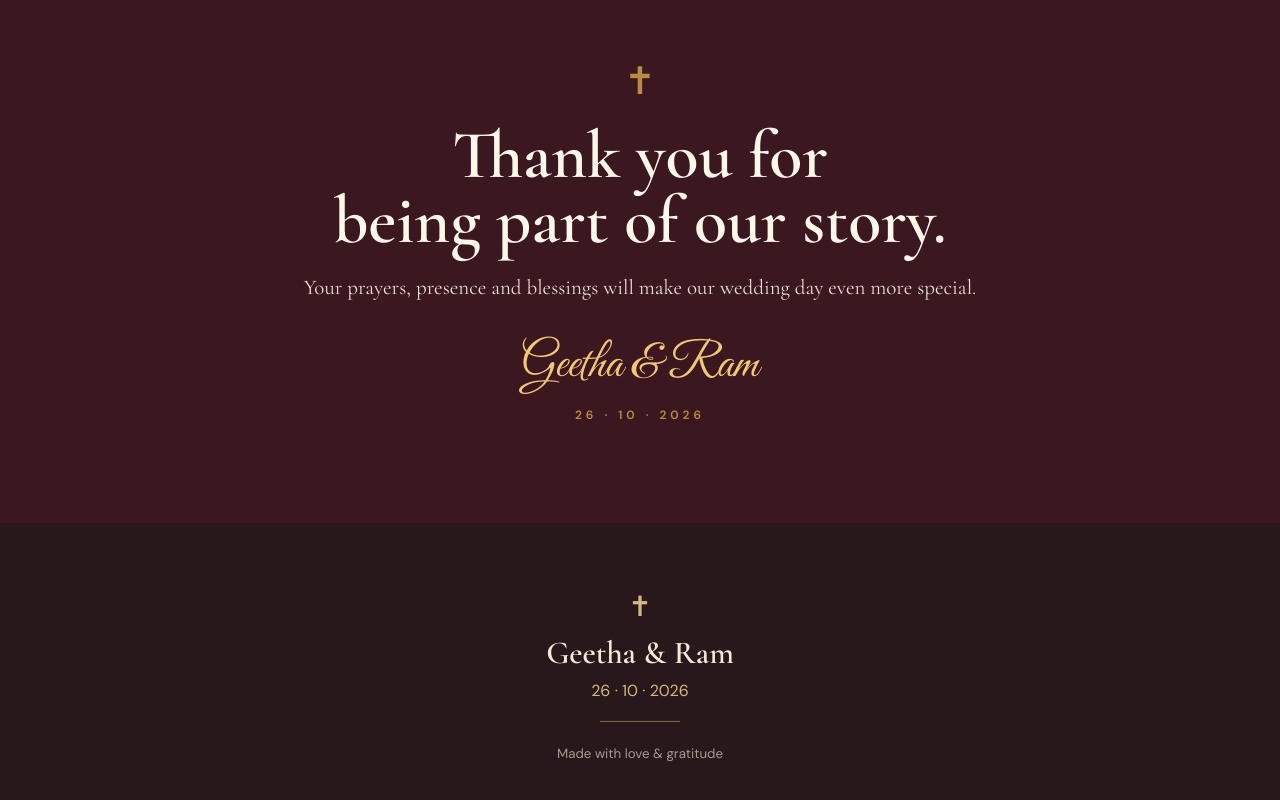
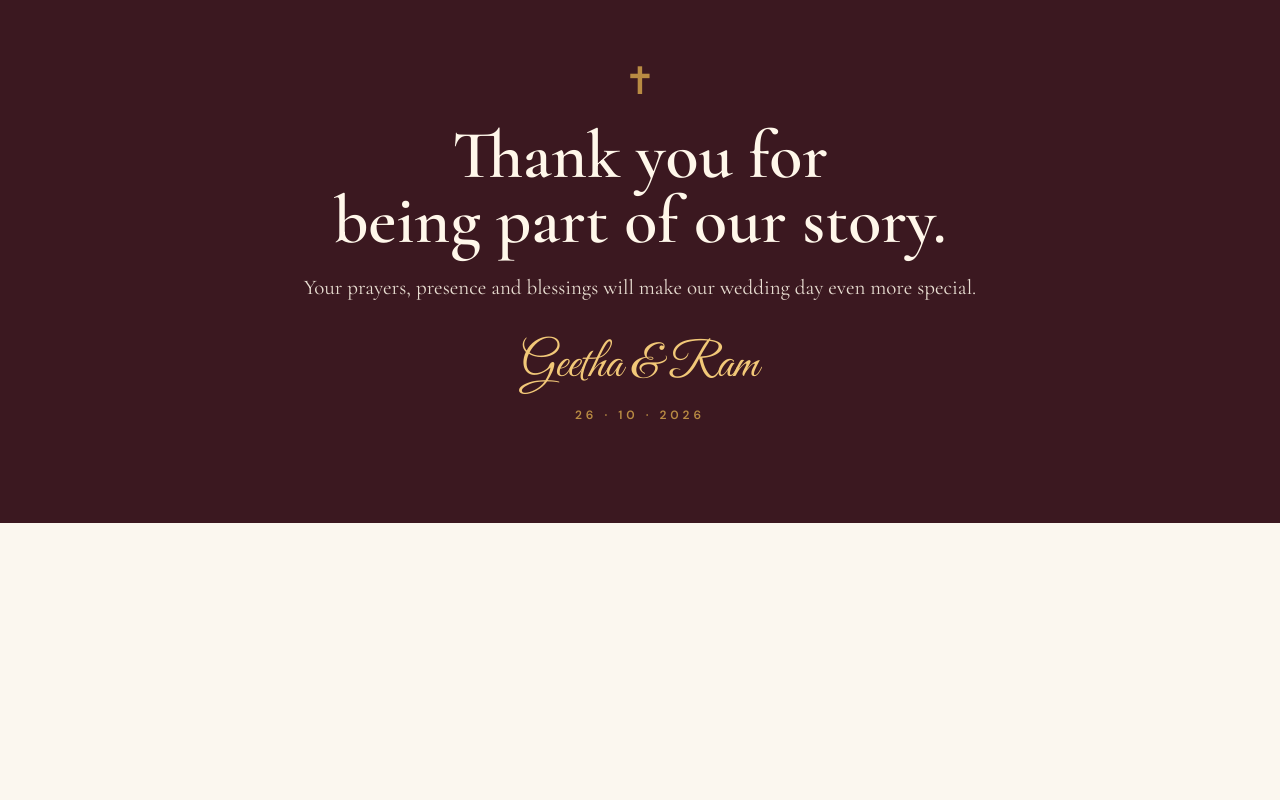
Before and after one commit to Jansyp/mercy-isaac-wedding-template, a React (Vite) app: page / in a window 1280 px wide. Shown: the part 3721-4521 px from the top of the page. After the commit the page ends 4244 px from the top, so only its background shows below. Built offline with nearby package versions, Linux system fonts and the light colour scheme.

Commit message:
Update assets and remove footer from wedding invitation page
- Updated JavaScript and CSS asset links in index.html for the wedding invitation.
- Removed the footer section from the main application component in main.jsx.
- Cleaned up related footer styles in styles.css to streamline the design.

```diff
--- a/src/main.jsx
+++ b/src/main.jsx
@@ -144,14 +144,6 @@
           <div className="small-caps">26 · 10 · 2026</div>
         </section>
       </main>
-
-      <footer>
-        <div className="footer-cross">✝</div>
-        <h3>Geetha & Ram</h3>
-        <p>26 · 10 · 2026</p>
-        <div className="footer-line"></div>
-        <small>Made with love & gratitude</small>
-      </footer>
     </div>
   );
 }
--- a/src/styles.css
+++ b/src/styles.css
@@ -118,12 +118,6 @@
 .thankyou p { color:#e8ddd1; }
 .signature { margin:30px 0 12px; color:#f2c878; font:48px "Great Vibes"; }
 
-footer { padding:65px 20px; text-align:center; background:#28171b; color:#f6e8d5; }
-footer h3 { margin:8px 0; font:600 32px "Cormorant Garamond"; }
-footer p { color:#d4b87f; }
-.footer-cross { color:#d4b87f; font-size:28px; }
-.footer-line { width:80px; height:1px; margin:20px auto; background:#80633a; }
-footer small { color:#aa9a90; }
 
 @media (max-width: 700px) {
   .nav { height:66px; padding:0 18px; }
```
Also changed, not shown: 5 other files (tests, documents, lock files or other folders).
